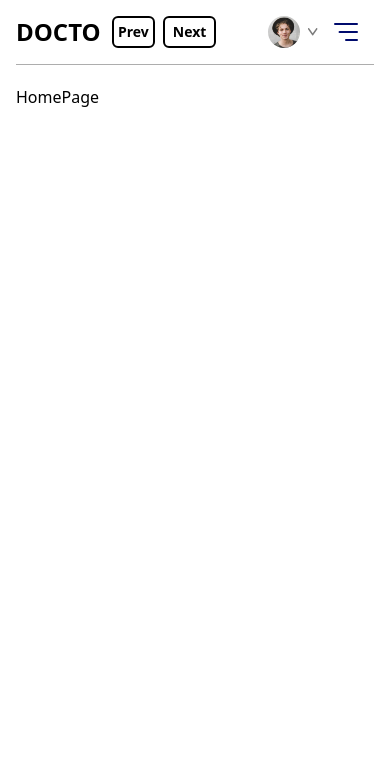
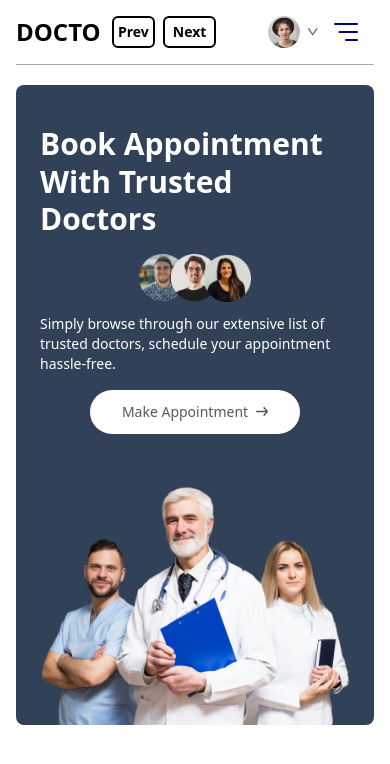
Before and after one commit to MohdSamir2001/DoctogramUI, a React (Vite) app: page / in a window 390 px wide. Shown: the top 764 px of the page. Built offline with nearby package versions, Linux system fonts and the light colour scheme.

Commit message:
CreateResponsive Header For HomePage

```diff
--- /dev/null
+++ b/src/components/Header.jsx
@@ -0,0 +1,41 @@
+import React from "react";
+import { assets } from "../assets/assets";
+
+const Header = () => {
+  return (
+    <div className="flex flex-col md:flex-row flex-wrap bg-slate-700 bg-opacity-45 rounded-lg px-6 md:px-10 lg:px-20 ">
+      {/* --------- Header Left --------- */}
+      <div className="md:w-1/2 flex flex-col items-start justify-center gap-4 py-10 m-auto md:py-[10vw] md:mb-[-30px]">
+        <p className="text-3xl md:text-4xl lg:text-5xl text-white font-semibold leading-tight md:leading-tight lg:leading-tight">
+          Book Appointment <br /> With Trusted Doctors
+        </p>
+        <div className="flex flex-col md:flex-row items-center gap-3 text-white text-sm font-light">
+          <img className="w-28" src={assets.group_profiles} alt="" />
+          <p>
+            Simply browse through our extensive list of trusted doctors,{" "}
+            <br className="hidden sm:block" /> schedule your appointment
+            hassle-free.
+          </p>
+        </div>
+        <a
+          href="#speciality"
+          className="flex items-center gap-2 bg-white hover:text-white hover:bg-black hover:font-semibold px-8 py-3 rounded-full text-[#595959] text-sm m-auto md:m-0 hover:scale-105 transition-all duration-300"
+        >
+          Make Appointment{" "}
+          <img className="w-3" src={assets.arrow_icon} alt="" />
+        </a>
+      </div>
+
+      {/* --------- Header Right --------- */}
+      <div className="md:w-1/2 relative">
+        <img
+          className="w-full md:absolute bottom-0 h-auto rounded-lg"
+          src={assets.header_img}
+          alt=""
+        />
+      </div>
+    </div>
+  );
+};
+
+export default Header;
--- a/src/pages/HomePage.jsx
+++ b/src/pages/HomePage.jsx
@@ -1,7 +1,12 @@
 import React from "react";
+import Header from "../components/Header";
 
 const HomePage = () => {
-  return <div>HomePage</div>;
+  return (
+    <div className="">
+      <Header />
+    </div>
+  );
 };
 
 export default HomePage;
```
